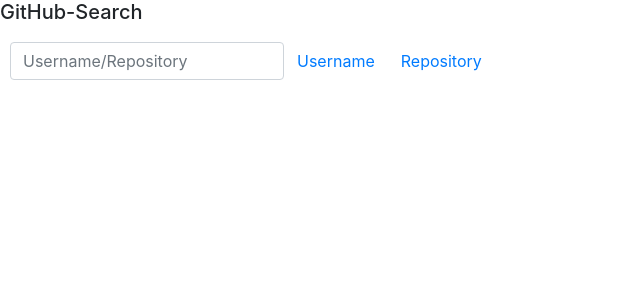
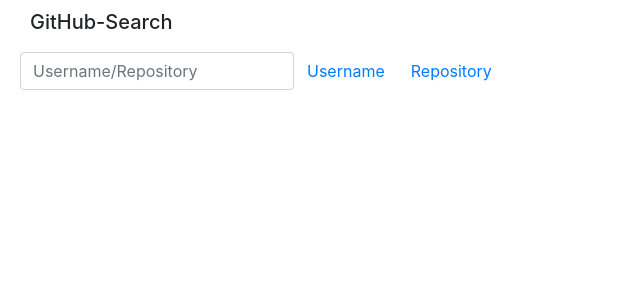
Before and after one commit to SheilaKamotho/GitHub-Search, an Angular app: page / in a window 1280 px wide. Shown: the top 300 px of the page, without its empty margins (0-640 px from the left). Built offline with nearby package versions, Linux system fonts and the light colour scheme.

Commit message:
add routing

```diff
--- a/src/app/app-routing.module.ts
+++ b/src/app/app-routing.module.ts
@@ -1,7 +1,12 @@
 import { NgModule } from '@angular/core';
 import { Routes, RouterModule } from '@angular/router';
+import { UserComponent } from './user/user.component'
+import { RepoComponent } from './repo/repo.component';
 
-const routes: Routes = [];
+const routes: Routes = [
+  { path: 'user', component: UserComponent},
+  { path: 'repo', component: RepoComponent},
+];
 
 @NgModule({
   imports: [RouterModule.forRoot(routes)],
--- a/src/app/app.component.html
+++ b/src/app/app.component.html
@@ -1 +1,2 @@
 <app-search></app-search>
+<router-outlet></router-outlet>
--- a/src/app/app.module.ts
+++ b/src/app/app.module.ts
@@ -6,6 +6,7 @@
 import { SearchComponent } from './search/search.component';
 import { UserComponent } from './user/user.component';
 import { RepoComponent } from './repo/repo.component';
+import { HttpClientModule } from '@angular/common/http';
 
 @NgModule({
   declarations: [
@@ -16,7 +17,8 @@
   ],
   imports: [
     BrowserModule,
-    AppRoutingModule
+    AppRoutingModule,
+    HttpClientModule
   ],
   providers: [],
   bootstrap: [AppComponent]
--- a/src/app/search/search.component.css
+++ b/src/app/search/search.component.css
@@ -1,6 +1,10 @@
 .form-group{
-    margin:10px;
+    margin: 10px;
 }
 .search{
+    margin: 10px;
     font-family: -apple-system, BlinkMacSystemFont, 'Segoe UI', Roboto, Oxygen, Ubuntu, Cantarell, 'Open Sans', 'Helvetica Neue', sans-serif;
 }
+#text{
+    padding-left: 20px;
+}
--- a/src/app/search/search.component.html
+++ b/src/app/search/search.component.html
@@ -1,10 +1,10 @@
 <div class='search'>
-  <h5>GitHub-Search</h5>
+  <h5 id='text'>GitHub-Search</h5>
   <form class="form-inline">
     <div class="form-group">
       <input type="search" class="form-control" placeholder="Username/Repository"#search>
-      <button class="btn btn-link"(click)="userSearch(search.value)">Username</button>
-      <button class="btn btn-link"(click)="repoSearch(search.value)">Repository</button>
+      <button class="btn btn-link"(click)="userSearch(search.value)" routerLink="profile"  routerLinkActive='active'>Username</button>
+      <button class="btn btn-link"(click)="repoSearch(search.value)"routerLink="repo"  routerLinkActive='active'>Repository</button>
     </div>
   </form>
 </div>
--- a/src/app/user.ts
+++ b/src/app/user.ts
@@ -1,2 +1,3 @@
 export class User {
+    constructor(public login:string, public name:string, public email:string, public public_repos:number, public followers:number, public following: number, public created_at: number ){}
 }
```
